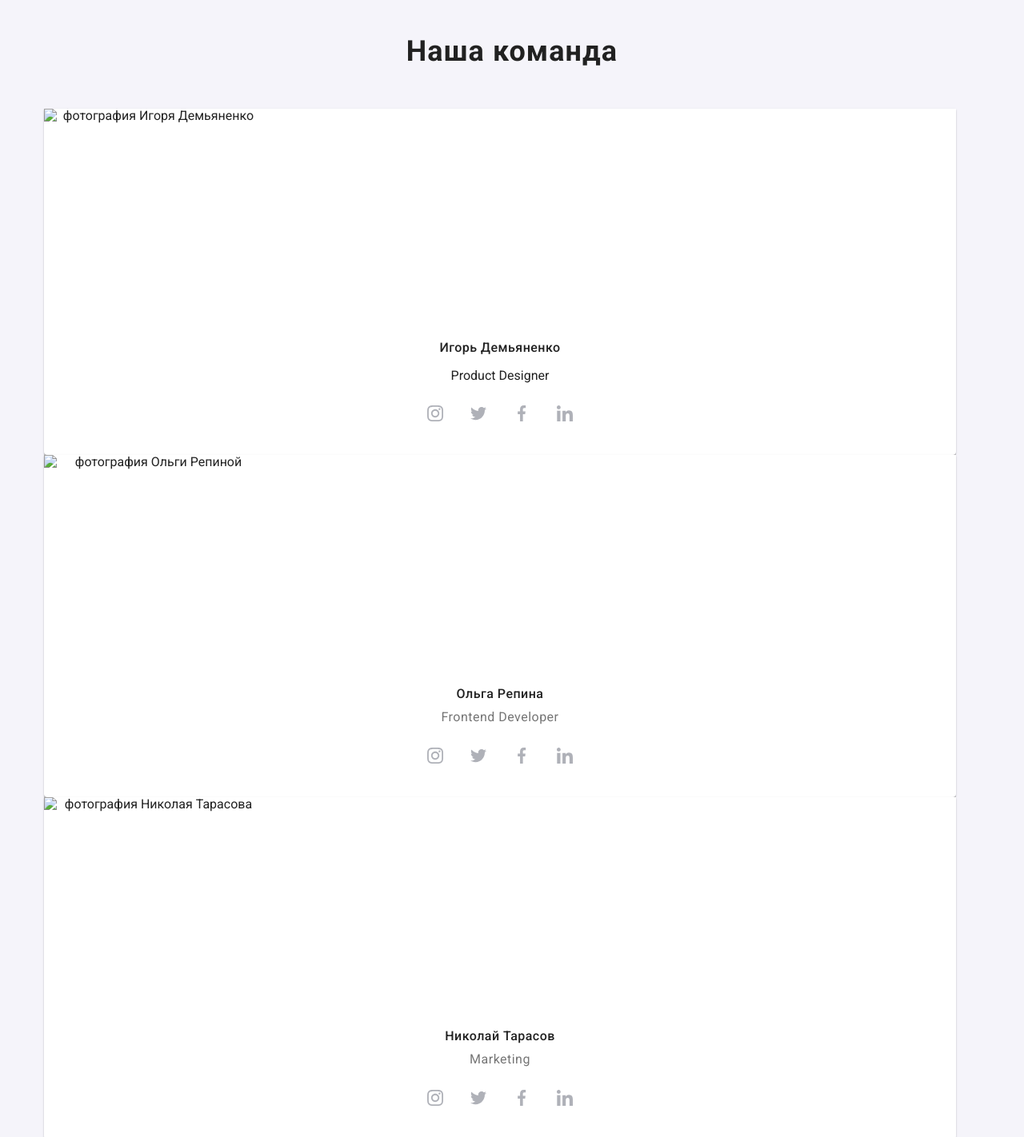
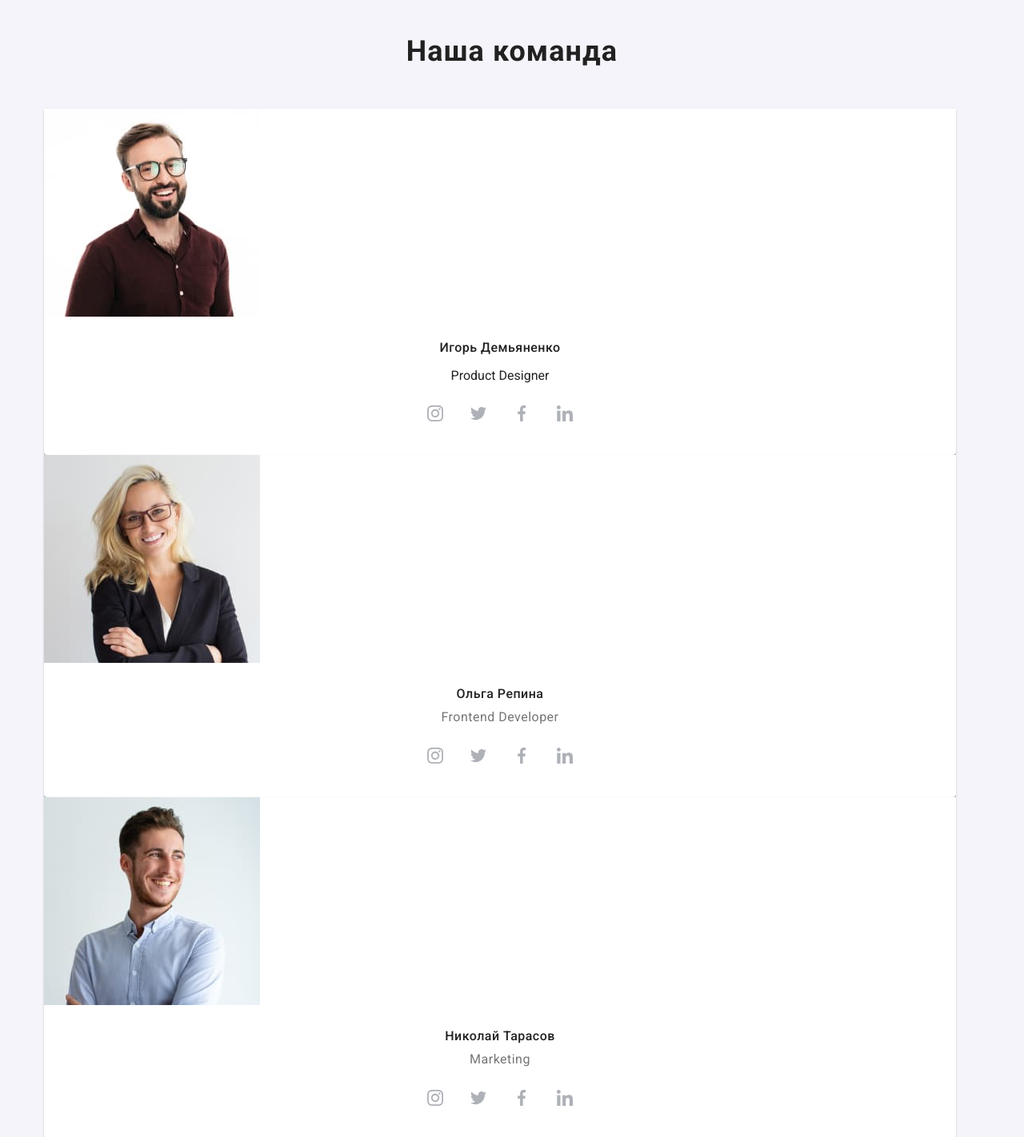
Before and after one commit to Duzenko-Andrey/goit-markup-hw-08, a plain HTML site: page index.html in a window 1280 px wide. Shown: the part 1560-2982 px from the top of the page at 80% size. Drawn offline with nearby package versions, Linux system fonts and the light colour scheme.

Commit message:
фото

```diff
--- a/index.html
+++ b/index.html
@@ -170,7 +170,7 @@
                 <h2 class="section__title">Наша команда</h2>
                 <ul class="command__container">
                     <li class="command__box">
-                        <img src="./images/foto1.jpg" alt="фотография Игоря Демьяненко"
+                        <img src="./images/foto1/foto1.jpg" alt="фотография Игоря Демьяненко"
                          width="270" height="260" />
                         <div class="command-column">
                         <h3 class="command-column__title">Игорь Демьяненко</h3>
@@ -200,7 +200,7 @@
                         </div>
                     </li>
                     <li class="command__box">
-                        <img src="./images/foto2.jpg" alt="фотография Ольги Репиной"
+                        <img src="./images/foto2/foto2.jpg" alt="фотография Ольги Репиной"
                         width="270" height="260" />
                         <div class="command-column">
                         <h3 class="command-column__title">Ольга Репина</h3>
@@ -230,7 +230,7 @@
                         </div>
                     </li>
                     <li class="command__box">
-                        <img src="./images/foto3.jpg" alt="фотография Николая Тарасова"
+                        <img src="./images/foto3/foto3.jpg" alt="фотография Николая Тарасова"
                         width="270" height="260" />
                         <div class="command-column">
                         <h3 class="command-column__title">Николай Тарасов</h3>
@@ -260,7 +260,7 @@
                         </div>
                     </li>
                     <li class="command__box">
-                        <img src="./images/foto4.jpg" alt="фотография Михаила Ермакова"
+                        <img src="./images/foto4/foto4.jpg" alt="фотография Михаила Ермакова"
                         width="270" height="260" />
                         <div class="command-column">
                         <h3 class="command-column__title">Михаил Ермаков</h3>
```
Also changed, not shown: images/foto1/foto1.jpg (renamed from images/foto1/img (1).jpg), images/foto1/foto1@2.jpg (renamed from images/foto1/img@2 (1).jpg), images/foto2/foto2.jpg (renamed from images/foto2/img (1).jpg), images/foto2/foto2@2.jpg (renamed from images/foto2/img@2 (1) (1).jpg), images/foto2/img@2 (1).jpg (deleted), images/foto3/foto3.jpg (renamed from images/foto3/img (1).jpg), images/foto3/foto3@2.jpg (renamed from images/foto3/img@2 (1).jpg), images/foto4/foto4.jpg (renamed from images/foto4/img (1).jpg), images/foto4/foto4@2.jpg (renamed from images/foto4/img@2 (1).jpg).
